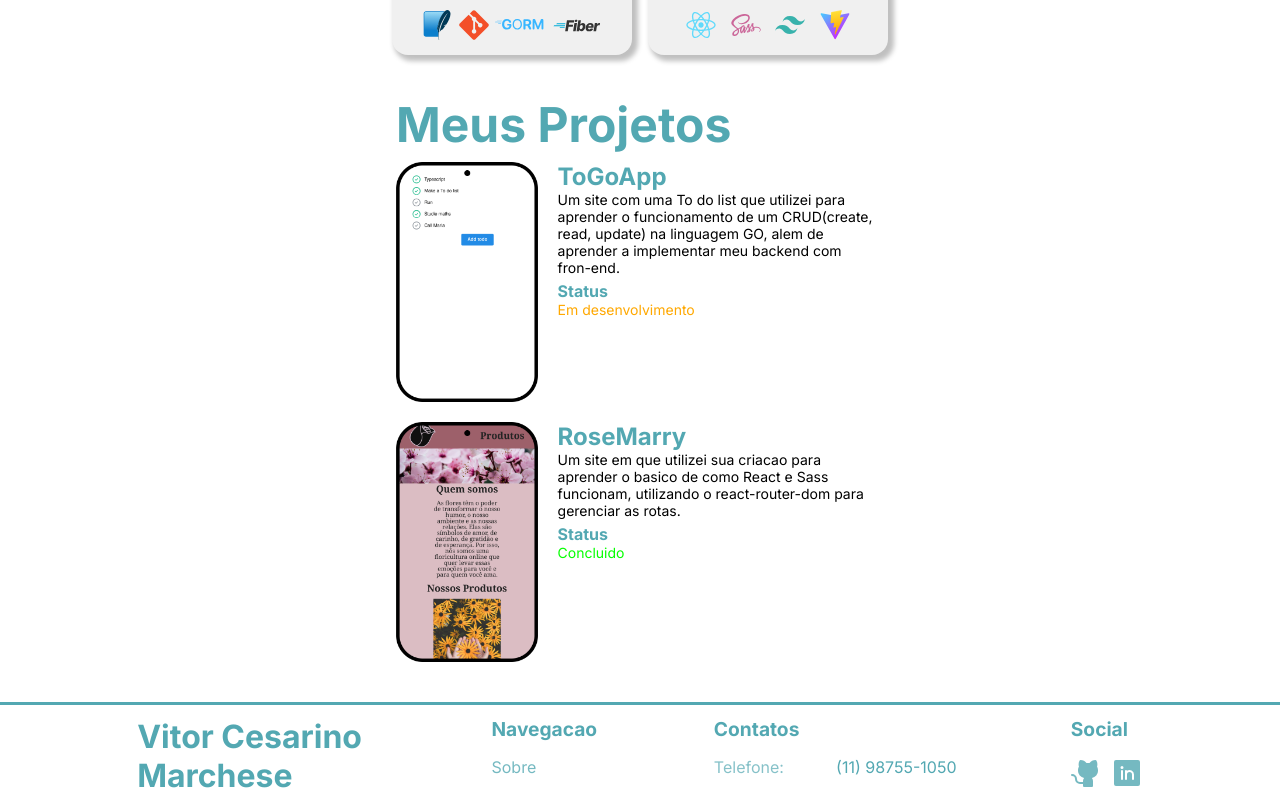
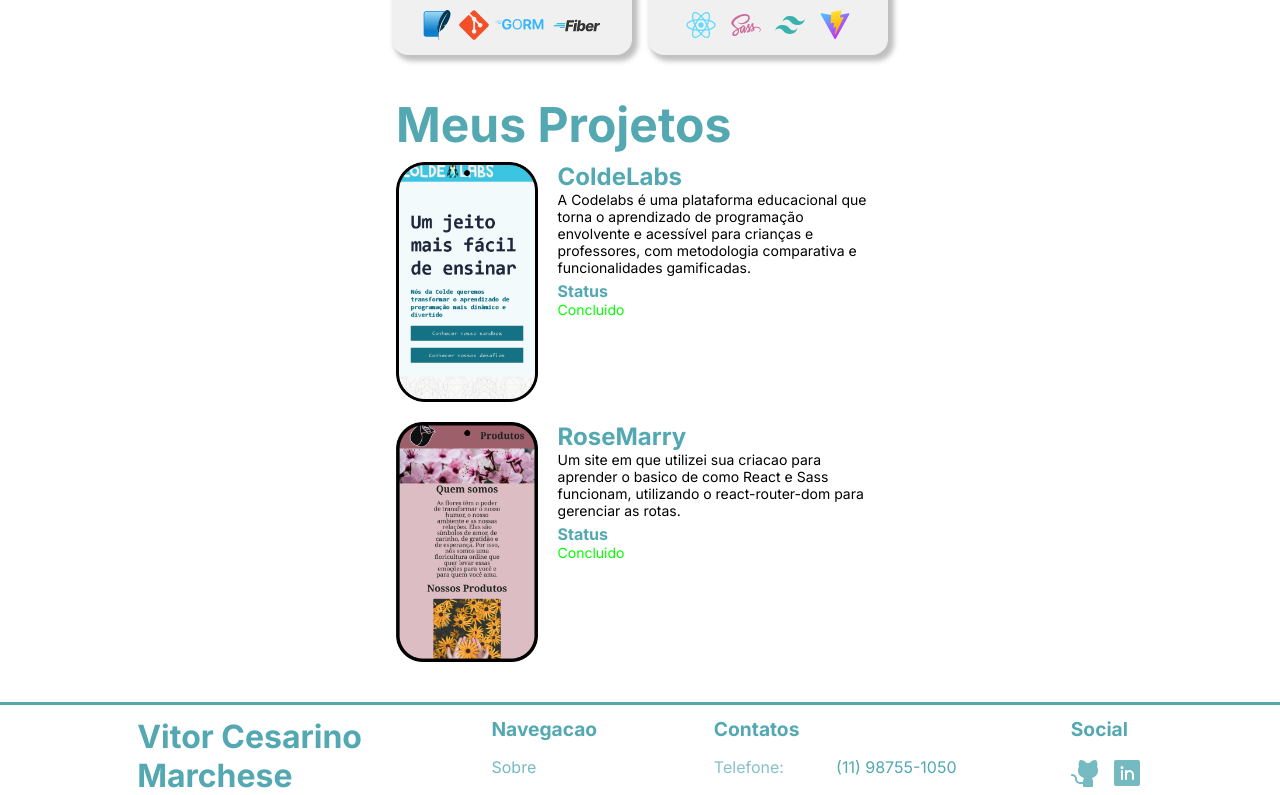
Before and after one commit to VitorCesarinoMarchese/portifolio, a React (Vite) app: page / in a window 1280 px wide. Shown: the part 714-1509 px from the top of the page. Built offline with nearby package versions, Linux system fonts and the light colour scheme.

Commit message:
Front-end

```diff
--- a/src/components/FullStack.tsx
+++ b/src/components/FullStack.tsx
@@ -3,7 +3,7 @@ import '../styles/FullStack.sass'
 function FullStack(){
     return(
         <div className="FullStack">
-            <h1>Full-Stack developer</h1>
+            <h1>Front-End developer</h1>
             <p>Aprendendo como ser um denselvolvedor melhor desde 2020</p>
         </div>
     )
--- a/src/components/Projetos.tsx
+++ b/src/components/Projetos.tsx
@@ -1,35 +1,35 @@
 import "../styles/Projetos.sass";
-import ToGoApp from "../assets/ToGoApp.png";
+import ColdeLabs from "../assets/ColdeLabs.png";
 import Floricultura from "../assets/Floricultura.png";
 
 function Projetos() {
   return (
     <div className="Projetos" id="Projetos">
       <h2>Meus Projetos</h2>
-      <a href="https://github.com/VitorCesarinoMarchese/ToGoApp">
+      <a href="https://coldelabs.com/" target="_blank">
         <div className="Projeto">
-          <img src={ToGoApp} alt="" />
+          <img src={ColdeLabs} alt="ColdeLabs" />
           <div className="Detalhes">
-            <h3>ToGoApp</h3>
+            <h3>ColdeLabs</h3>
             <p>
-              Um site com uma To do list que utilizei para aprender o
-              funcionamento de um CRUD{"(create, read, update)"} na linguagem GO,
-              alem de aprender a implementar meu backend com fron-end.
+              A Codelabs é uma plataforma educacional que torna o aprendizado de
+              programação envolvente e acessível para crianças e professores,
+              com metodologia comparativa e funcionalidades gamificadas.
             </p>
             <span>Status</span>
-            <p className="danger">Em desenvolvimento</p>
+            <p className="success">Concluido</p>
           </div>
         </div>
       </a>
-      <a href="https://github.com/VitorCesarinoMarchese/FloriculturaReact">
+      <a href="https://rosemarry-8b3cd.web.app/" target="_blank">
         <div className="Projeto mt">
-          <img src={Floricultura} alt="" />
+          <img src={Floricultura} alt="Floricultura"/>
           <div className="Detalhes">
             <h3>RoseMarry</h3>
             <p>
               Um site em que utilizei sua criacao para aprender o basico de como
-              React e Sass funcionam, utilizando o react-router-dom para gerenciar
-              as rotas.
+              React e Sass funcionam, utilizando o react-router-dom para
+              gerenciar as rotas.
             </p>
             <span>Status</span>
             <p className="success">Concluido</p>
```
Also changed, not shown: src/assets/ColdeLabs.png (added), src/assets/ToGoApp.png (deleted).
